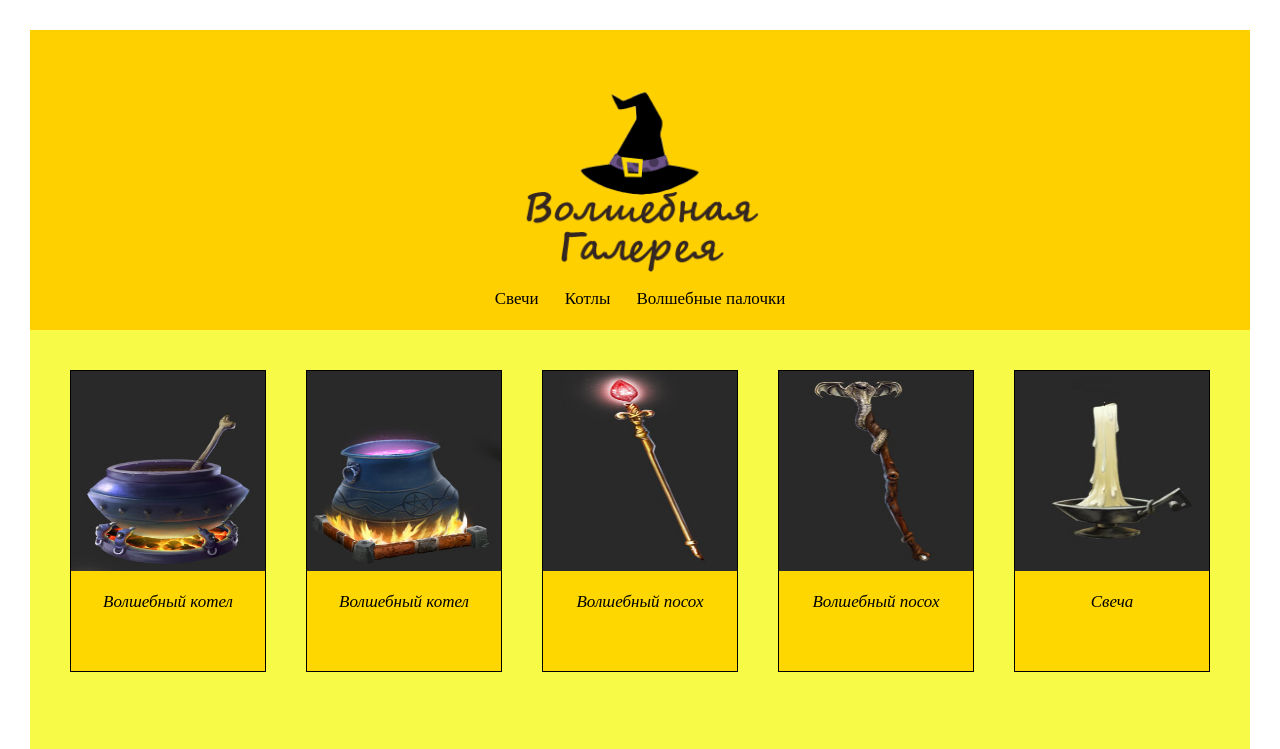
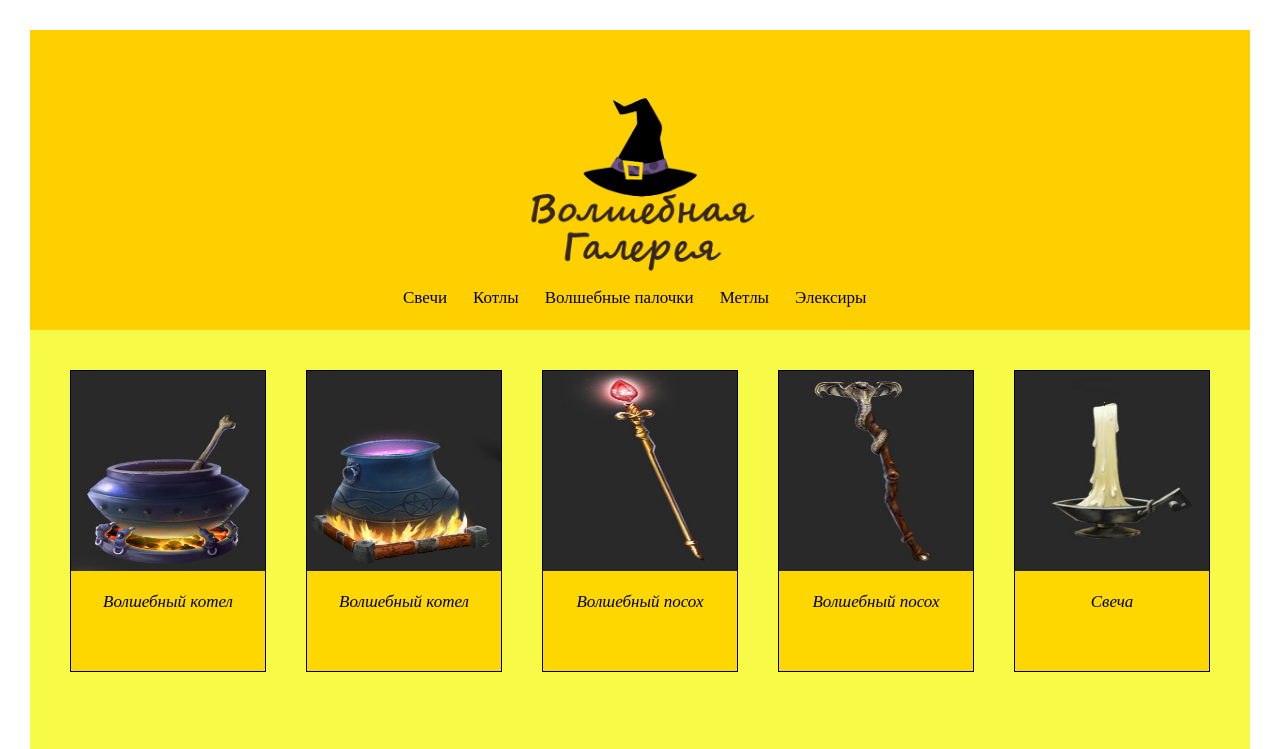
Before and after one commit to Kururpira/Week5_2, a plain HTML site: page index.html in a window 1280 px wide. Shown: the top 749 px of the page. Drawn offline with Linux system fonts and the light colour scheme.

Commit message:
изменила меню

```diff
--- a/index.html
+++ b/index.html
@@ -10,14 +10,17 @@
 
 <body>
         <header>
+        <div class="header_menu">
 <img  src="./img/logo.png" alt="шляпа">
 
         <div class="navbar">
         <a href="#home">Свечи</a>
         <a href="#news">Котлы</a>
         <a href="#contact">Волшебные палочки</a>
+        <a href="#contact">Метлы</a>
+        <a href="#contact">Элексиры</a>
         </div>
-
+        </div>
         </header>
         <section class="flexcontainer">
         <div>
@@ -36,7 +39,6 @@
 <img class="img" src="./img/4.jpg" alt="4">
 <p>Волшебный посох</p>
         </div>
-
         <div>
 <img class="img" src="./img/5.jpg" alt="5">
 <p>Свеча</p>
@@ -63,12 +65,7 @@
 <img class="img" src="./img/10.jpg" alt="10">
 <p>Флаконы</p>
         </div>
+</section>
 
-
-
-    </section>
-    <footer>
-
-    </footer>
 </body>
 </html>
--- a/styles/slyles.css
+++ b/styles/slyles.css
@@ -6,51 +6,52 @@ header{
     background-color: rgb(255, 208, 0);
     width: 100%;
     height: 300px;
-    display: block;
-    position: static;
+    display: flex;
+}
+.header_menu{
+    display: flex;
+    flex-direction: column;
+    align-items: center;
+
+text-align: center;
+    margin: auto;
+}
+
+header img{
+    width: 47%;
+}
+.navbar {
+    top:0;
+
+    overflow: hidden;
+    background-color: rgb(255, 208, 0);
+    width: 100%;
+    align-items: center;
 
 
 
 }
-header img{
-    display: flex;
-    width: 20%;
-    margin: auto;
-
-    position: static;
-}
-.navbar {
-    position: static;
-    display: flex;
-    overflow: hidden;
-    background-color: rgb(255, 208, 0);
-    width: 100%;
-    justify-content:center;
-
-}
 .navbar a {
     float: left;
-    display: block;
+
     color: #020101;
     text-align: center;
     text-decoration: none;
     font-size: 17px;
     padding: 15px 13px;
-    text-align: center;
+    align-items: center;
 }
 .navbar a:hover {
     background: #fffb01;
     color: black;
 }
 .flexcontainer{
-
     display: flex;
     justify-content: space-around;
     background: rgba(244, 248, 3, 0.733);
     overflow: hidden;
     padding: 20px;
 }
-
 .flexcontainer div{
 
     width: 500px;
@@ -58,7 +59,6 @@ header img{
     background:gold;
     margin: 20px;
     border: 1px solid black;
-
 }
 .flexcontainer div p{
     font-style: italic;
@@ -69,7 +69,6 @@ header img{
 .img{
     height: 200px;
     width: 100%;
-
 }
 .img:hover {
     transform: scale(1.5);
```
Lines whose indentation alone changed are shown as unchanged.
